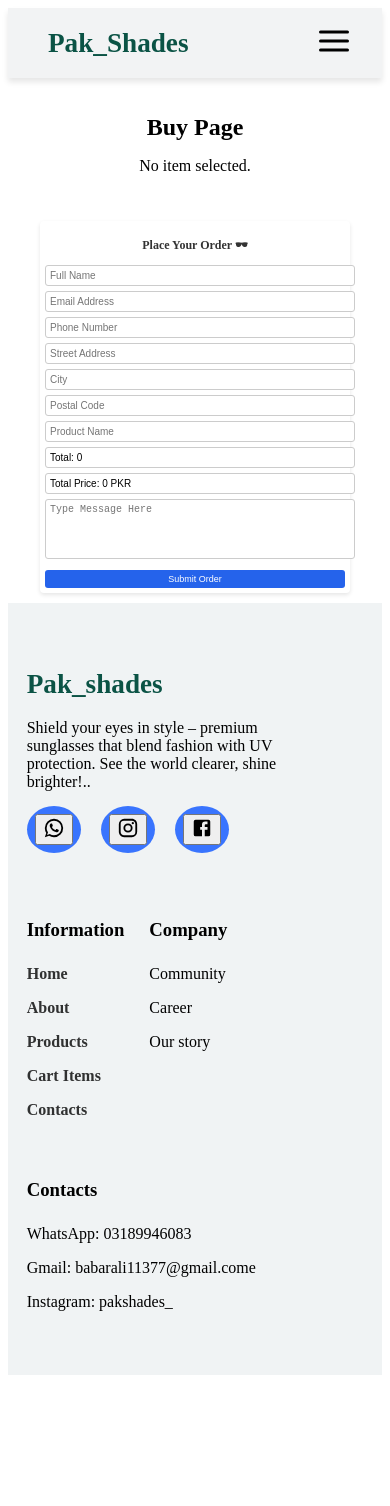
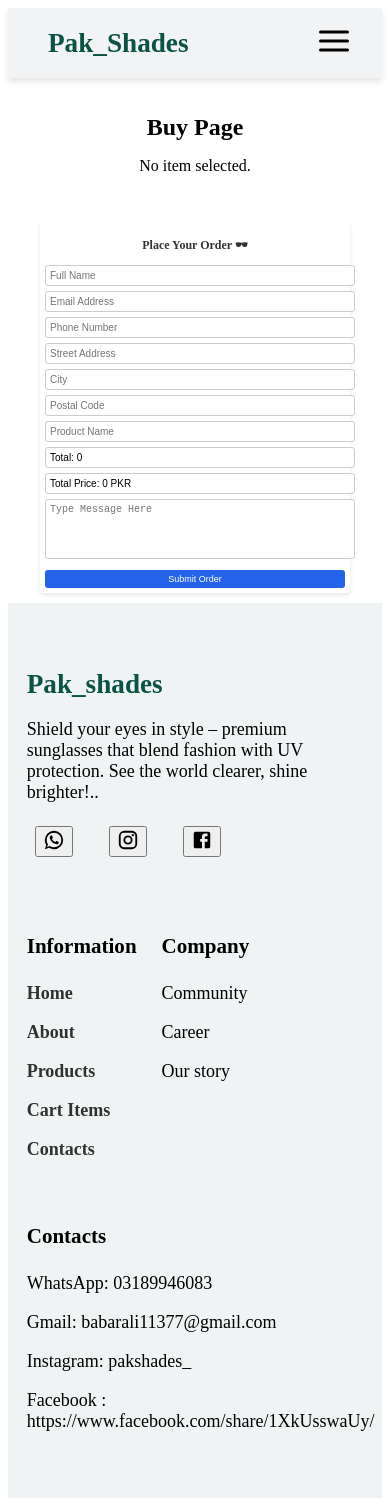
Before and after one commit to mustafa-mmd/pakshades, a React (Vite) app: page /pakshades/buy in a window 390 px wide. Before the commit the page ends 1383 px from the top, so only its background shows below. Built offline with nearby package versions, Linux system fonts and the light colour scheme.

Commit message:
add facebook link in footer

```diff
--- a/src/component/Foter.css
+++ b/src/component/Foter.css
@@ -30,7 +30,7 @@ footer {
   font-size: 20px;
   border: none;
   color: #eee9e9;
-  background: #3974FE;
+  /* background: #3974FE; */
   border-radius: 50%;
   cursor: pointer;
   transition: all .45s ease;
@@ -38,7 +38,7 @@ footer {
 
 .i:hover{
   transform: translateY(-5px);
-  background: #6722f1;
+  /* background: #6722f1; */
   color: #fff;
 }
 
@@ -68,7 +68,9 @@ footer {
     flex-direction: column;
 
   }
-
+  footer{
+    font-size: 18px;
+  }
   /* .company-info p {
 
     width: auto;
--- a/src/component/Foter.jsx
+++ b/src/component/Foter.jsx
@@ -31,9 +31,10 @@ function Foter() {
  <InstagramIcon  style={{fontSize:"22px"}}/>
 </button></div>
 
- <div className='i'><button onClick={() => openLink('https:/wwwfacebook.com/share/1XkUsswaUy/', '_blank')}>
- <FacebookIcon style={{fontSize:"22px"}}/>
- </button></div>
+<div className='i'><button onClick={() => openLink('https://www.facebook.com/share/1XkUsswaUy/', '_blank')}>
+ <FacebookIcon  style={{fontSize:"22px"}}/>
+</button></div>
+
  </div>
  </div>
 
@@ -57,8 +58,9 @@ function Foter() {
                   <div>
                     <h3>Contacts</h3>
                   <p>WhatsApp: 03189946083</p>
-                  <p>Gmail: babarali11377@gmail.come</p>
+                  <p>Gmail: babarali11377@gmail.com</p>
                   <p>Instagram: pakshades_</p>
+                  <p>Facebook :  https://www.facebook.com/share/1XkUsswaUy/ </p>
                   </div>
                 </div>
               </div>
```
